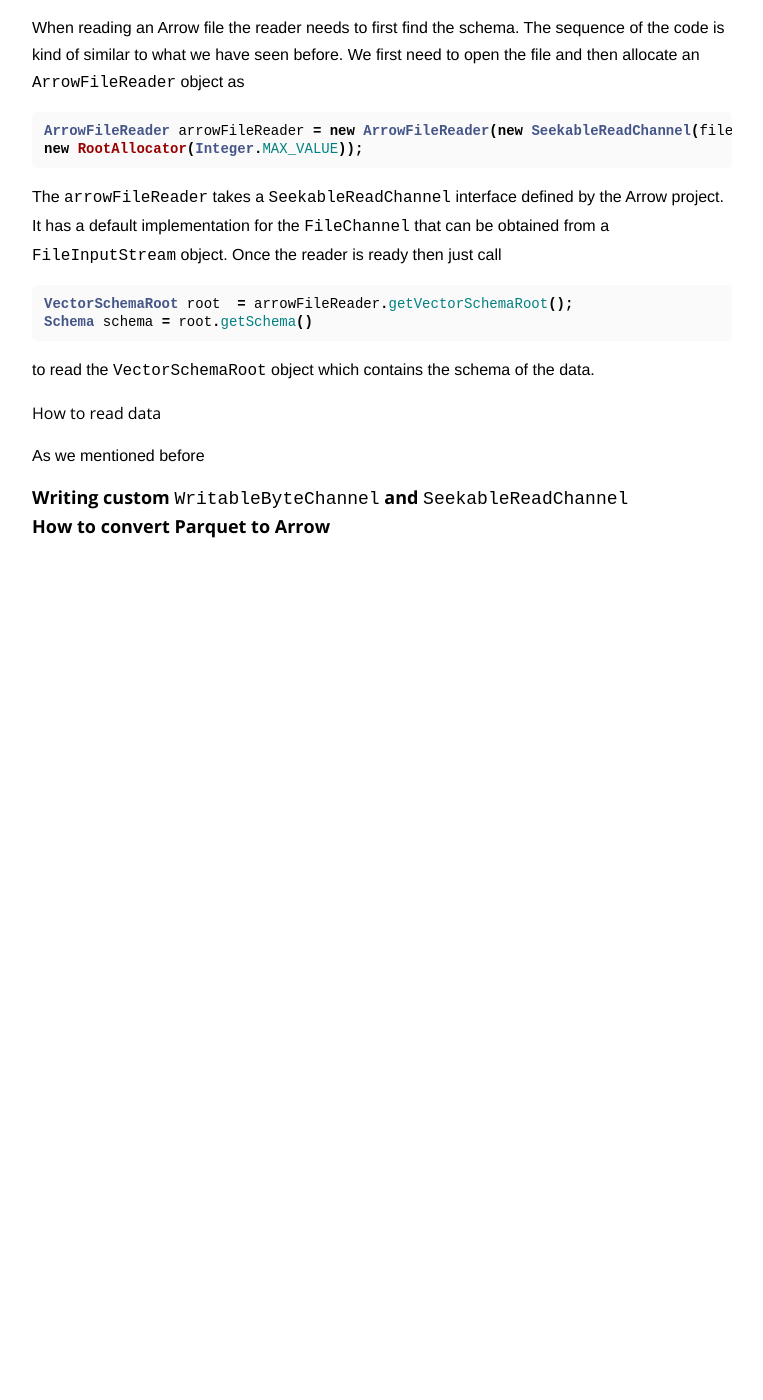
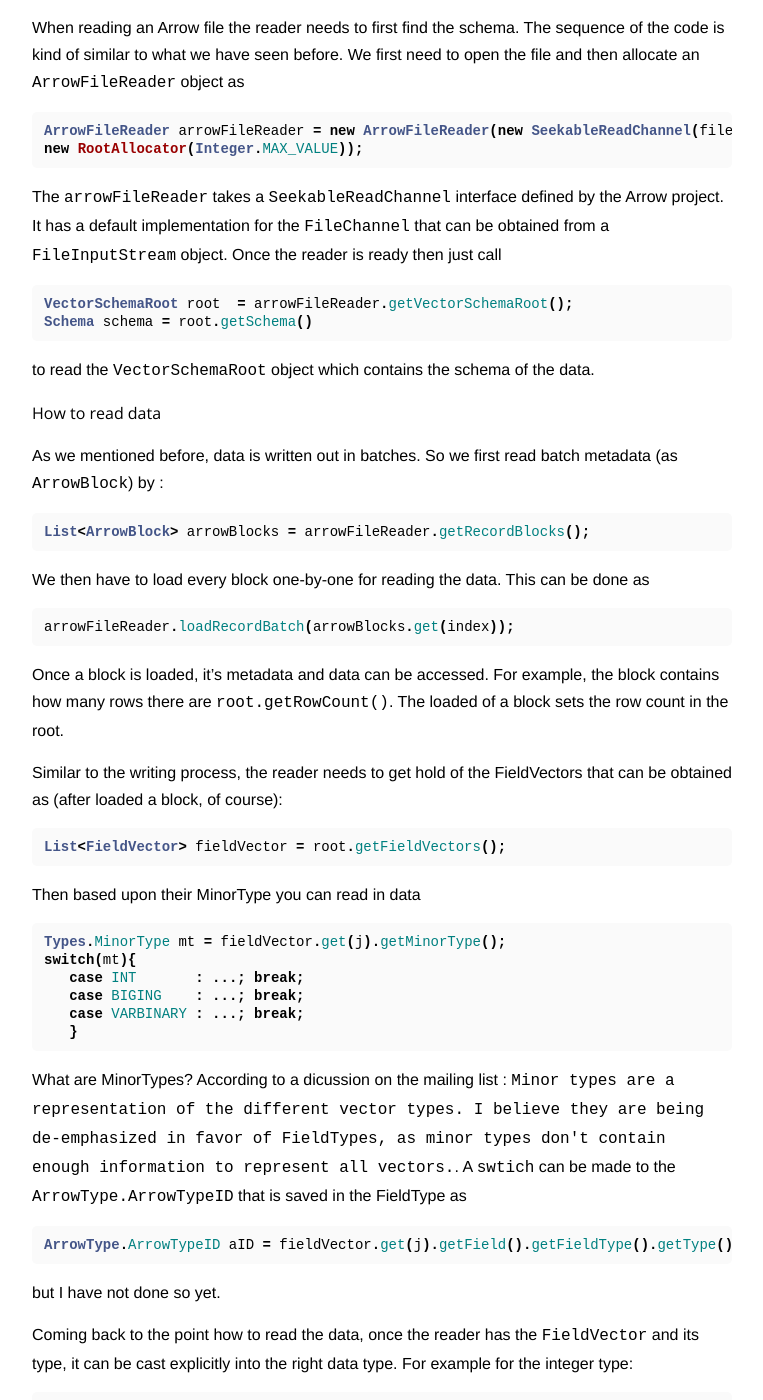
Before and after one commit to animeshtrivedi/animeshtrivedi.github.io, a Jekyll site: the page built from blog/2017-12-26-arrow.md, in a window 1280 px wide and 1400 px high, scrolled down 4250 px. Shown: the whole window, without its empty margins (258-1021 px from the left). Built offline with Jekyll 4.4.1, drawn with Linux system fonts in a browser that asks for light colours; our own code applies the rules of GitHub Pages for plain Markdown files; before the commit the page ends 4880 px from its top, so only the background shows below that; some of the changed text lies outside the part shown.

Commit message:
Update 2017-12-26-arrow.md
reader done.

````diff
--- a/blog/2017-12-26-arrow.md
+++ b/blog/2017-12-26-arrow.md
@@ -201,7 +201,69 @@ Schema schema = root.getSchema()
 to read the `VectorSchemaRoot` object which contains the schema of the data.
 
 ### How to read data
-As we mentioned before
+As we mentioned before, data is written out in batches. So we first read batch metadata (as `ArrowBlock`) by :
+```java
+List<ArrowBlock> arrowBlocks = arrowFileReader.getRecordBlocks();
+```
+We then have to load every block one-by-one for reading the data. This can be done as
+```java
+arrowFileReader.loadRecordBatch(arrowBlocks.get(index));
+```
+Once a block is loaded, it's metadata and data can be accessed. For example, the block
+contains how many rows there are `root.getRowCount()`. The loaded of a block sets the
+row count in the root.
+
+Similar to the writing process, the reader needs to get hold of the FieldVectors that
+can be obtained as (after loaded a block, of course):
+```java
+List<FieldVector> fieldVector = root.getFieldVectors();
+```
+
+Then based upon their MinorType you can read in data
+```java
+Types.MinorType mt = fieldVector.get(j).getMinorType();
+switch(mt){
+   case INT       : ...; break;
+   case BIGING    : ...; break;
+   case VARBINARY : ...; break;
+   }
+```
+What are MinorTypes? According to a dicussion on the mailing list : `Minor types are a representation of the different vector types. I believe they are being de-emphasized in favor of FieldTypes, as minor types don't contain enough information to represent all vectors.`. A `swtich` can be made to the `ArrowType.ArrowTypeID` that is saved in the FieldType as
+```java
+ArrowType.ArrowTypeID aID = fieldVector.get(j).getField().getFieldType().getType().getTypeID();
+```
+but I have not done so yet.
+
+Coming back to the point how to read the data, once the reader has the `FieldVector` and its type, it
+can be cast explicitly into the right data type. For example for the integer type:
+```java
+IntVector intVector = ((IntVector) fx);
+for(int j = 0; j < intVector.getValueCount(); j++){
+  if(!intVector.isNull(j)){
+    int value = intVector.get(j)
+    [...]
+  } else {
+    // the value is null
+    [...]
+  }
+} // end of for loop
+```
+
+Simillary the `byte[]` can be read as
+```java
+VarBinaryVector varBinaryVector =((VarBinaryVector) fx);
+for(int j = 0; j < varBinaryVector.getValueCount(); j++){
+  if(!varBinaryVector.isNull(j)){
+    byte[] value = varBinaryVector.get(j);
+    [...]
+  } else {
+    // the value is null
+    [...]
+  }
+}
+```
+The reader repeadly loads a new batch and reads values. Once done, we can close the reader
+`arrowFileReader.close();`
 
 ## Writing custom `WritableByteChannel` and `SeekableReadChannel`
 
````
